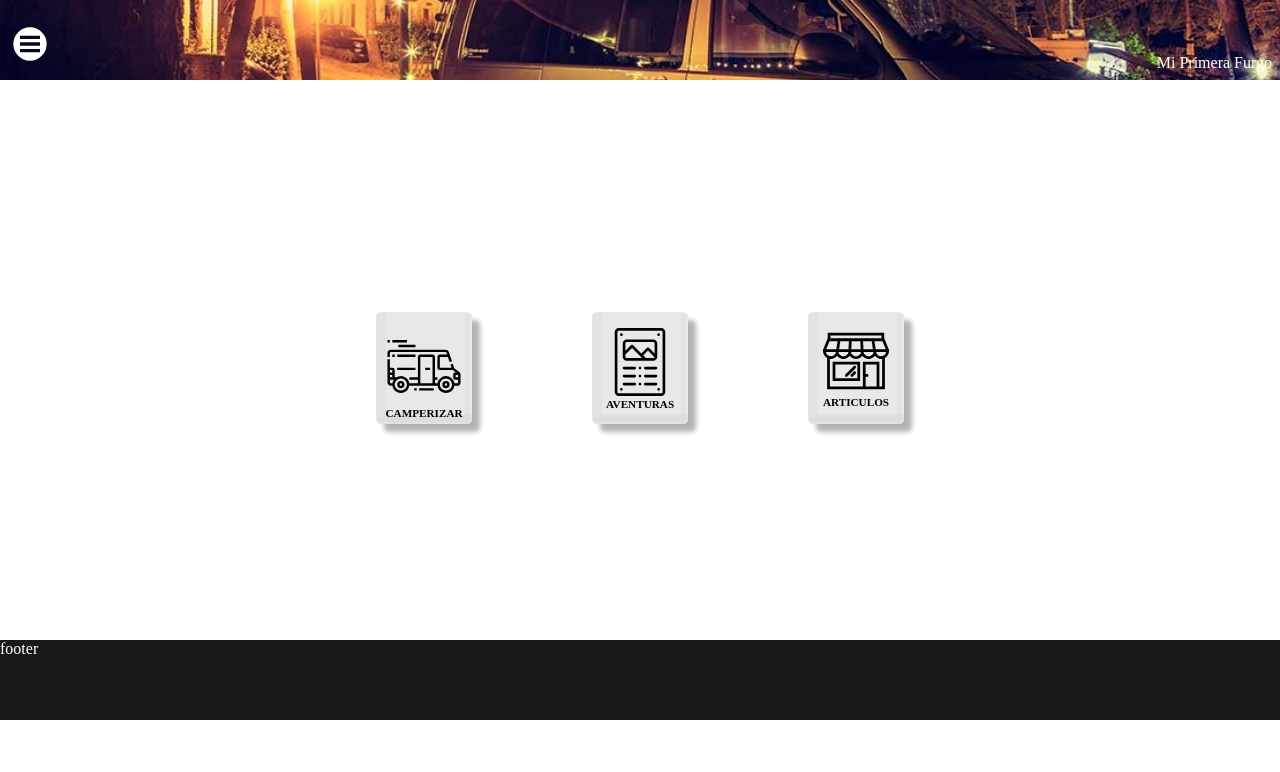
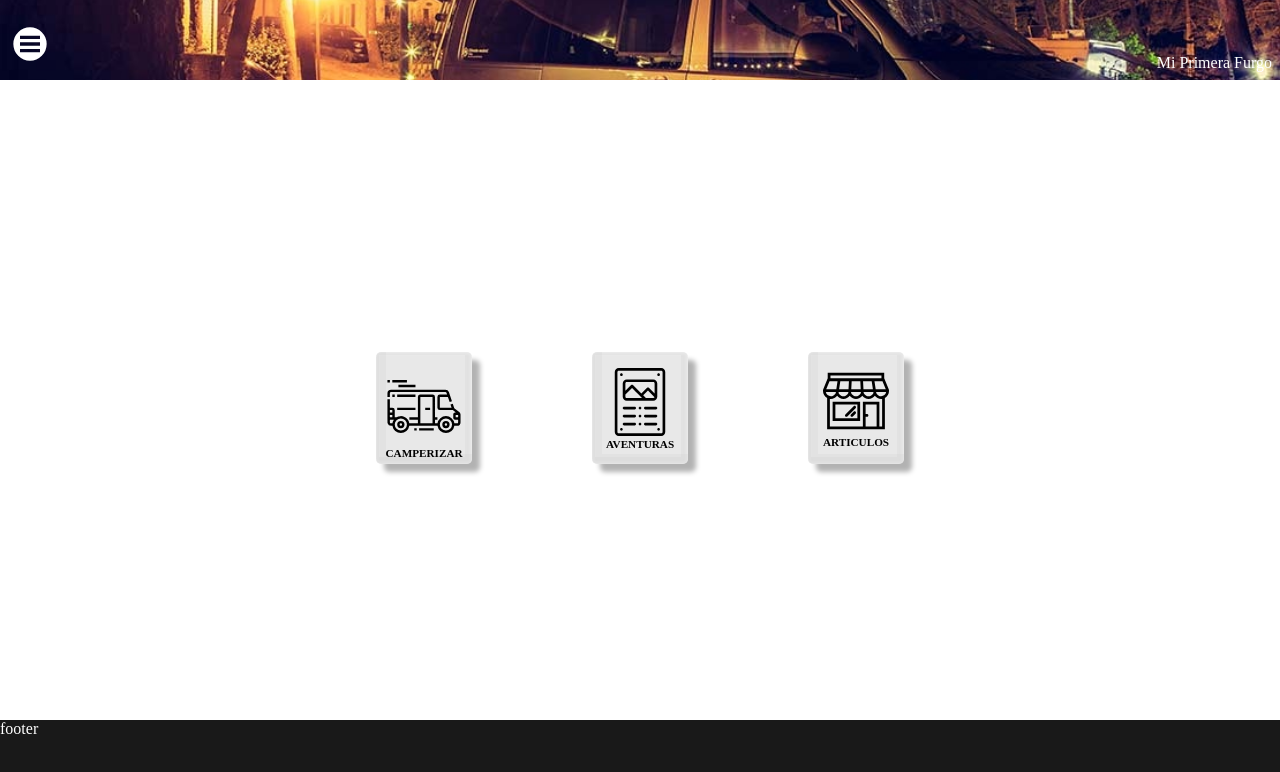
Before and after one commit to j0tac3/miprimerafurgo, an Angular app: page /home in a window 1280 px wide. Shown: the top 772 px of the page. Built offline with nearby package versions, Linux system fonts and the light colour scheme.

Commit message:
Maquetacion del heeader

```diff
--- a/src/styles.css
+++ b/src/styles.css
@@ -8,7 +8,7 @@ img{
     width: 100%;
 }
 .body{
-    min-height: calc(100vh - 15rem);
+    min-height: calc(100vh - 10rem);
     display: flex;
     width: 100%;
     FLEX-DIRECTION: COLUMN;
```
